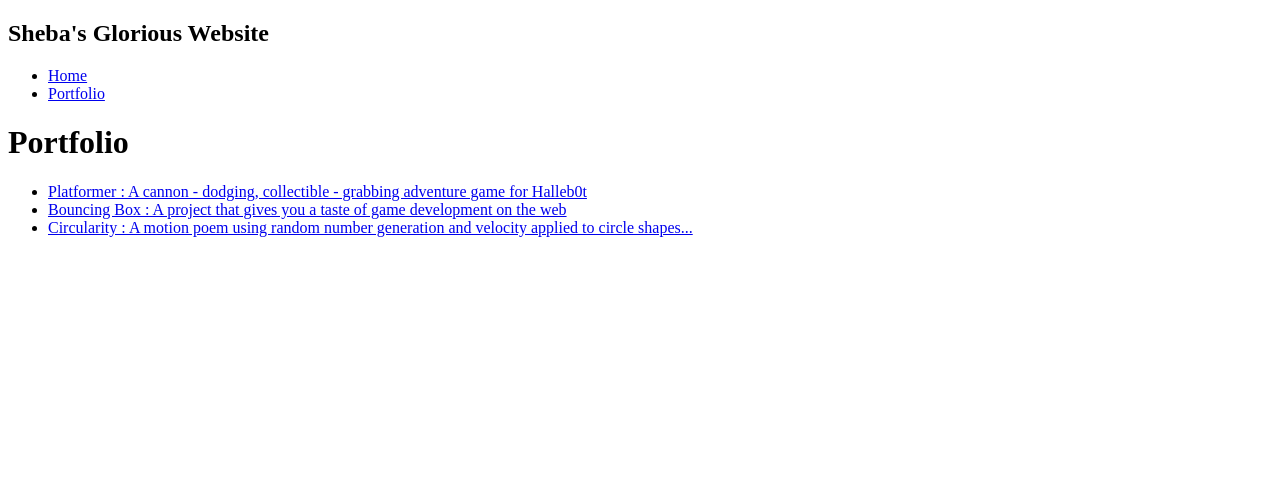
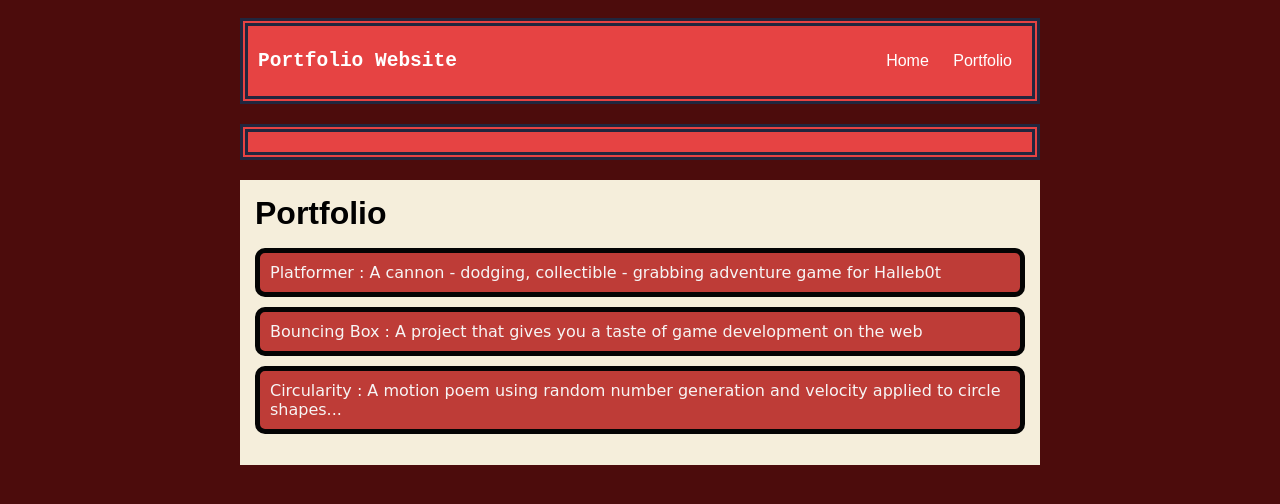
Before and after one commit to minhvu-15/minhvu-15.github.io, a plain HTML site: page portfolio.html in a window 1280 px wide. Drawn offline with Linux system fonts and the light colour scheme.

Commit message:
TODO 12 completed

```diff
--- a/portfolio.html
+++ b/portfolio.html
@@ -2,13 +2,13 @@
 <html>
     <head>
       <title>xin dung danh nhau</title>
-      <linl rel="stylesheet" href="style.css">
+      <link rel="stylesheet" href="style.css">
     </head>
 
     <body>
       <div id="all-contents">
         <nav>
-          <h1>Sheba's Glorious Website</h1>
+          <h1>Portfolio Website</h1>
           <ul id="nav-ul">
               <li class="nav-li">
                   <a class="nav-a" href="index.html">Home</a>
--- a/style.css
+++ b/style.css
@@ -18,14 +18,15 @@ nav {
     padding: 10px;
     border-style: double;
     border-width: 8px;
-    border-color:rgba(23, 48, 83, 0.924)
+    border-color:rgba(18, 36, 62, 0.924)
 }
 h1 {
     display: flex;
     align-items: center;
-    color: white;
+    color: rgb(255, 255, 255);
     flex: 1;
     margin: 0;
+    font-family:Monospace;
 }
 #nav-ul {
     list-style-image: none;
@@ -36,7 +37,7 @@ h1 {
 }
 a {
     text-decoration: none;
-    color: #fff;
+    color: #ffffff;
 }
 
 /* main container area beneath menu */
@@ -70,7 +71,8 @@ h2, h3 {
 
          /* portfolio styles */
          .content h1 {
-            color: black;
+            color: rgb(0, 0, 0);
+            font-family:Fantasy;
         }
 
         #portfolio {
@@ -79,17 +81,20 @@ h2, h3 {
         }
 
         #portfolio li {
-            background: #fff;
+            background: #ac0101bf;
             padding: 10px;
             border-radius: 10px;
             margin-bottom: 10px;
+            border-style: solid;
+            border-width: 5px;
         }
 
         #portfolio li:hover {
-            background: #eee;
+            background: #d7d7d7;
         }
 
         #portfolio a {
             text-decoration: none;
-            color: #454545;
+            color: #f7f5f5;
+            font-family:Cursive;
         }
```
Also changed, not shown: index.html (+2 -2 lines).
